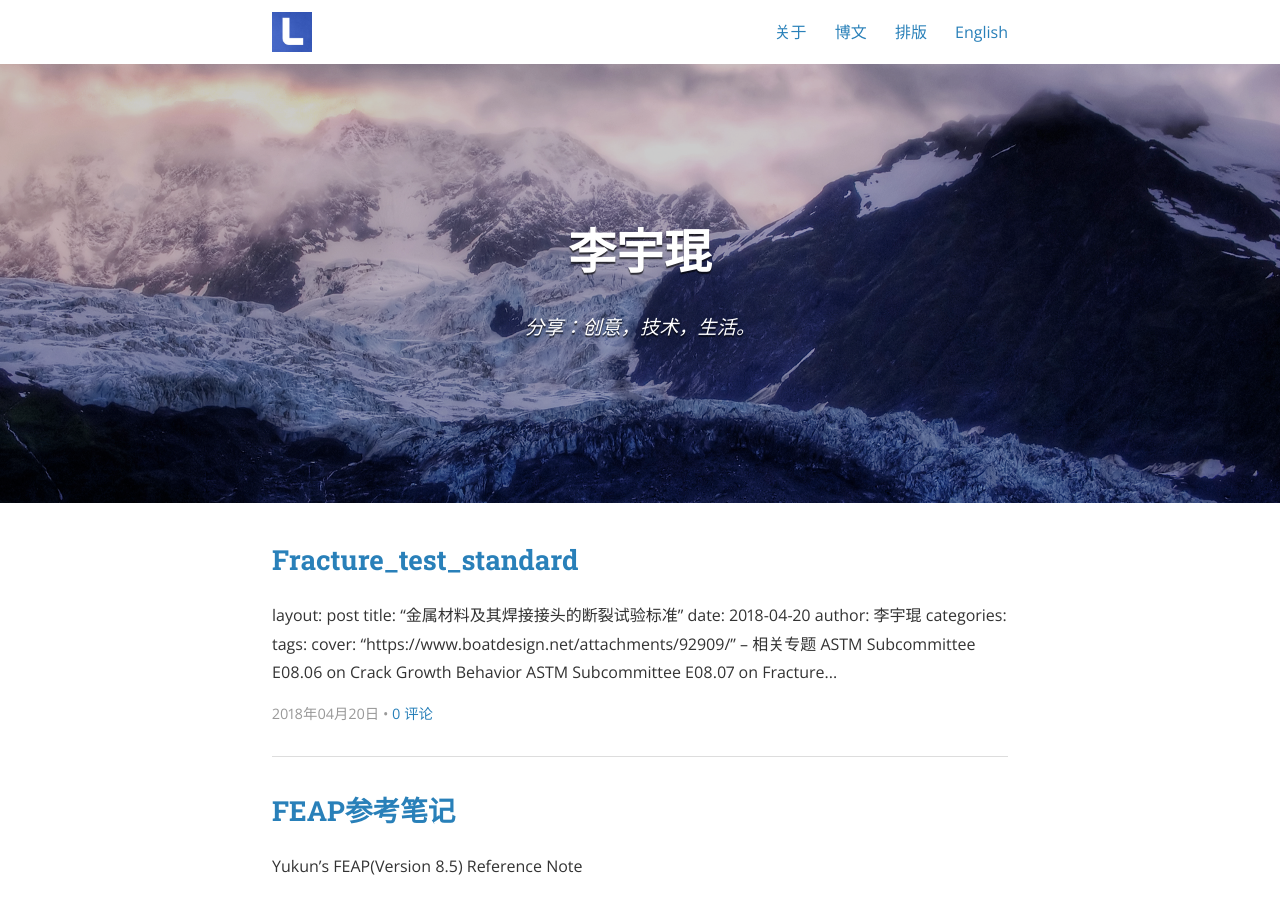
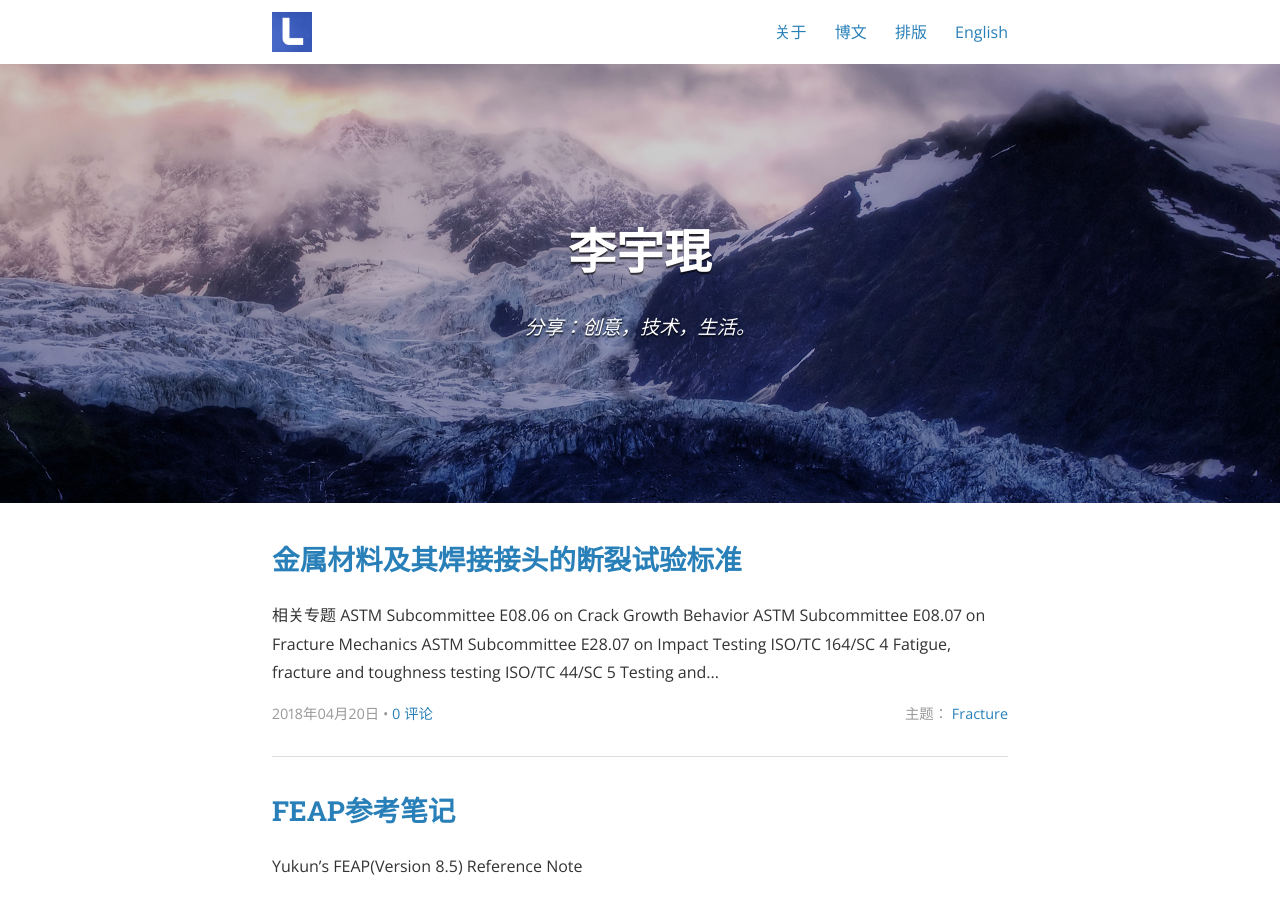
Before and after one commit to lyk6756/lyk6756.github.io, a Jekyll site: the page built from index.html, in a window 1280 px wide and 900 px high. Built offline with Jekyll 4.4.1, drawn with Linux system fonts in a browser that asks for light colours; nearby versions of some CDN libraries; the list of posts is cut into pages by our own code; comment, search, counter and statistics services are not loaded.

Commit message:
change tags

```diff
--- a/_posts/2018-04-20-Fracture_Test_Standard.md
+++ b/_posts/2018-04-20-Fracture_Test_Standard.md
@@ -3,10 +3,10 @@
 title:  "金属材料及其焊接接头的断裂试验标准"
 date:   2018-04-20
 author: 李宇琨
-categories:
-tags:
+categories: Fracture
+tags: Testing Weld
 cover:  "https://www.boatdesign.net/attachments/92909/"
---
+---
 
 
 # 相关专题
```
